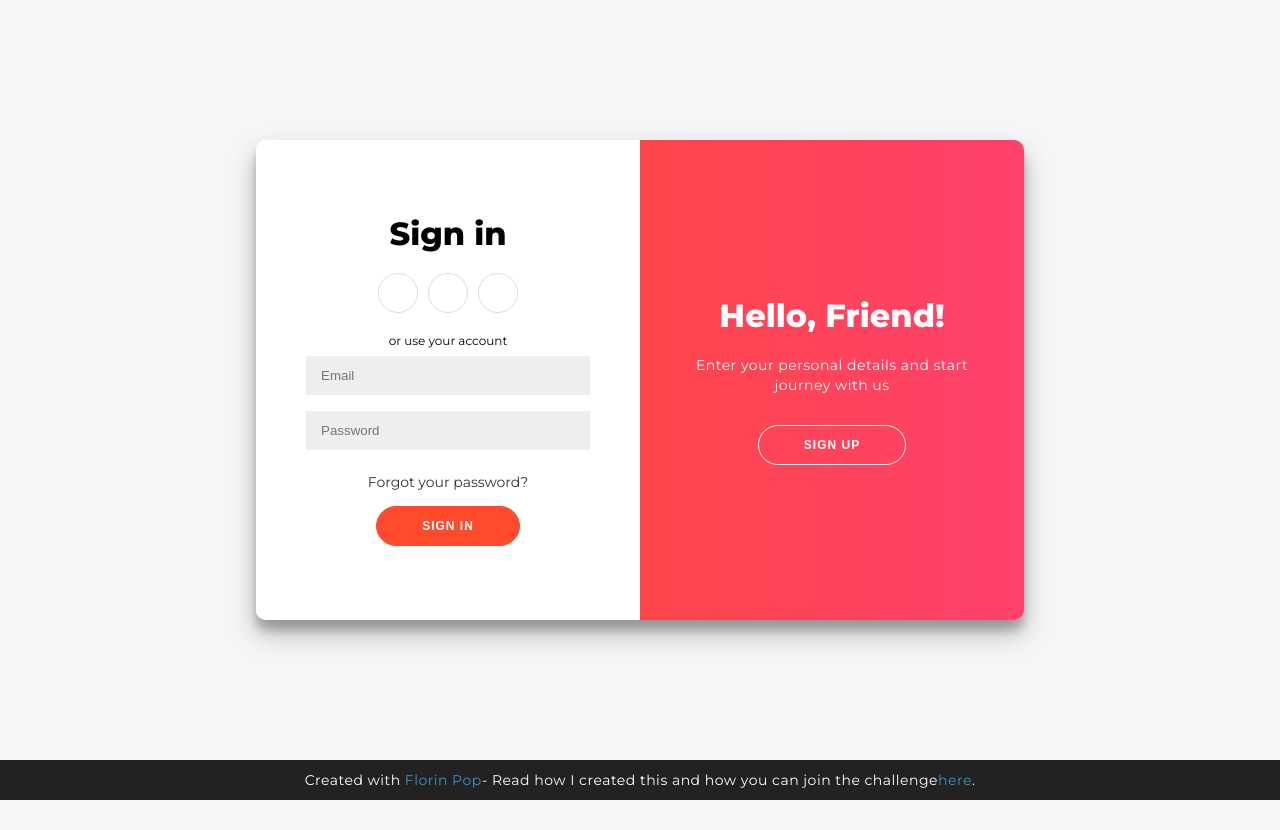
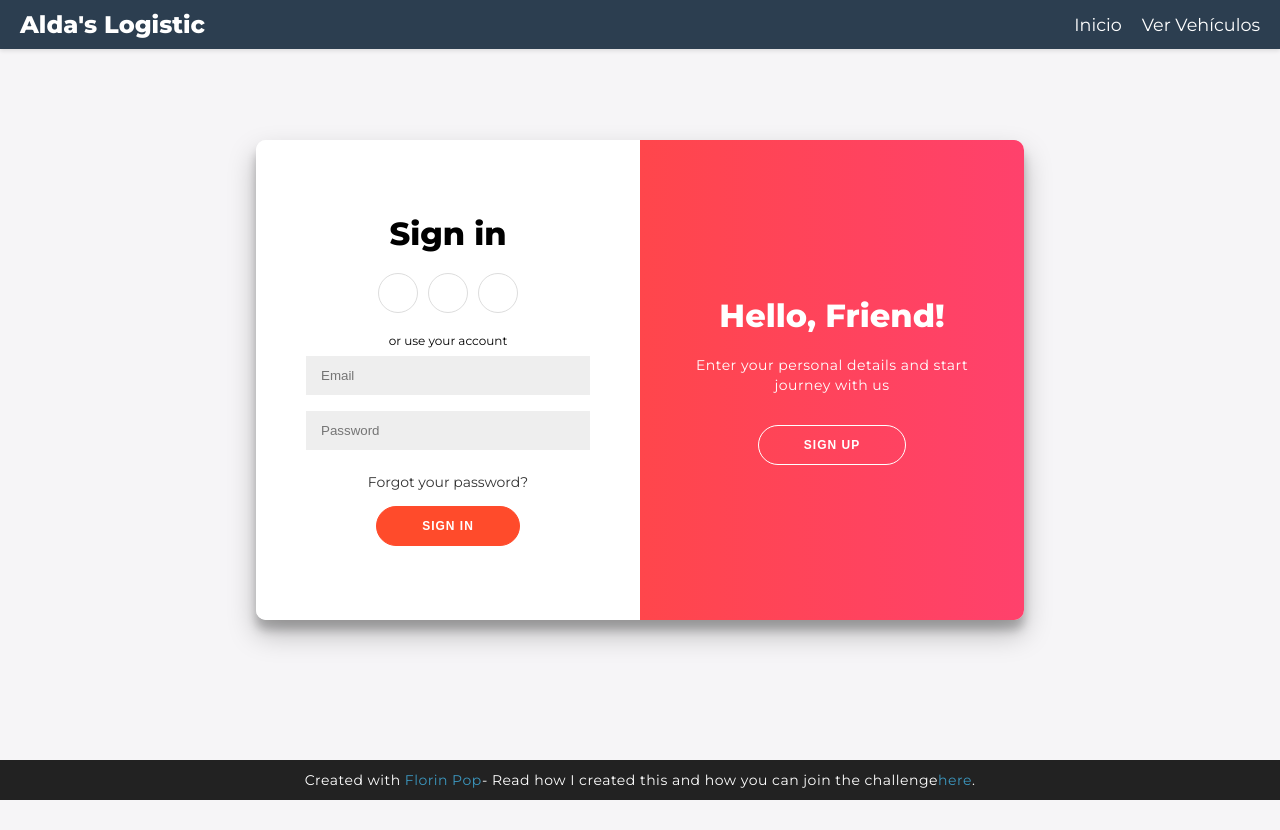
Before and after one commit to RobertoBarre25/ReactLog, a React (Create React App) app: page / in a window 1280 px wide. Built offline with nearby package versions, Linux system fonts and the light colour scheme.

Commit message:
Create NavBar and implement API in Principal.js

```diff
--- a/src/App.css
+++ b/src/App.css
@@ -36,3 +36,21 @@
     transform: rotate(360deg);
   }
 }
+/* src/App.css */
+body {
+  margin: 0;
+  font-family: Arial, sans-serif;
+  background-color: #f4f4f4;
+}
+
+.home {
+  padding: 100px 20px 20px; /* Añade espacio para la NavBar fija */
+}
+
+.home h1 {
+  color: #2c3e50;
+}
+
+.home p {
+  color: #555;
+}
--- a/src/App.js
+++ b/src/App.js
@@ -1,14 +1,17 @@
-import logo from './logo.svg';
-import './App.css';
-import { BrowserRouter as Router, Route, Routes } from 'react-router-dom';
-import Login from './Components/Login'; // Asegúrate de que la ruta sea correcta
+import logo from "./logo.svg";
+import "./App.css";
+import { BrowserRouter as Router, Route, Routes } from "react-router-dom";
+import Login from "./Components/Login"; // Asegúrate de que la ruta sea correcta
+import Home from "./Components/Principal/principal"; // Asegúrate de que la ruta sea correcta
+import NavBar from "./Components/NavBar/navBar"; // Asegúrate de que la ruta sea correcta
 
 function App() {
   return (
-
     <Router>
+      <NavBar />
       <Routes>
         <Route path="/" element={<Login />} />
+        <Route path="/home" element={<Home />} />
       </Routes>
     </Router>
   );
--- /dev/null
+++ b/src/Components/NavBar/navBar.css
@@ -0,0 +1,43 @@
+/* src/NavBar.css */
+.navbar {
+    display: flex;
+    justify-content: space-between;
+    align-items: center;
+    background-color: #2c3e50;
+    padding: 10px 20px;
+    color: white;
+    position: fixed; /* Fija la NavBar en la parte superior */
+    top: 0;
+    left: 0;
+    width: 100%;
+    z-index: 1000; /* Asegura que esté por encima de otros elementos */
+    box-shadow: 0 2px 4px rgba(0, 0, 0, 0.1); /* Sombra para dar profundidad */
+  }
+
+  .navbar-logo span {
+    font-size: 1.5em;
+    font-weight: bold;
+  }
+
+  .navbar-links {
+    list-style: none;
+    display: flex;
+    gap: 20px;
+    margin: 0;
+    padding: 0;
+  }
+
+  .navbar-links li {
+    display: inline;
+  }
+
+  .navbar-links a {
+    color: white;
+    text-decoration: none;
+    font-size: 1.1em;
+    transition: color 0.3s ease;
+  }
+
+  .navbar-links a:hover {
+    color: #1abc9c; /* Cambia el color al pasar el mouse */
+  }
--- /dev/null
+++ b/src/Components/NavBar/navBar.js
@@ -0,0 +1,24 @@
+// src/NavBar.js
+import React from 'react';
+import { Link } from 'react-router-dom'; // Para manejar rutas
+import './navBar.css';
+
+const NavBar = () => {
+  return (
+    <nav className="navbar">
+      <div className="navbar-logo">
+        <span>Alda's Logistic</span>
+      </div>
+      <ul className="navbar-links">
+        <li>
+          <Link to="/">Inicio</Link>
+        </li>
+        <li>
+          <Link to="/vehiculos">Ver Vehículos</Link>
+        </li>
+      </ul>
+    </nav>
+  );
+};
+
+export default NavBar;
--- /dev/null
+++ b/src/Components/Principal/Principal.css
@@ -0,0 +1,70 @@
+/* src/Vehiculos.css */
+.vehiculos-container {
+    display: flex;
+    overflow-x: auto; /* Permite el desplazamiento horizontal */
+    gap: 20px;
+    padding: 20px;
+    margin-top: 80px; /* Espacio para la NavBar fija */
+    scrollbar-width: thin; /* Estilo de la barra de desplazamiento (opcional) */
+    scrollbar-color: #2c3e50 #f4f4f4; /* Color de la barra de desplazamiento (opcional) */
+  }
+
+  .vehiculo-card {
+    flex: 0 0 auto; /* Evita que las cards se estiren o encogan */
+    border: 1px solid #ddd;
+    border-radius: 10px;
+    padding: 20px;
+    width: 300px; /* Ancho fijo para cada card */
+    background-color: #fff;
+    box-shadow: 0 4px 8px rgba(0, 0, 0, 0.1);
+    transition: transform 0.2s, box-shadow 0.2s;
+  }
+
+  .vehiculo-card:hover {
+    transform: translateY(-5px);
+    box-shadow: 0 6px 12px rgba(0, 0, 0, 0.15);
+  }
+
+  .vehiculo-card h2 {
+    margin: 0 0 15px;
+    font-size: 1.5em;
+    color: #2c3e50;
+  }
+
+  .vehiculo-card p {
+    margin: 0 0 10px;
+    color: #555;
+    font-size: 0.95em;
+  }
+
+  .mantenimiento-label {
+    display: inline-block;
+    padding: 6px 12px;
+    border-radius: 4px;
+    font-size: 0.9em;
+    margin-top: 15px;
+  }
+
+  .mantenimiento-label.requerido {
+    background-color: #ffcccc;
+    color: #cc0000;
+  }
+
+  .mantenimiento-label.ok {
+    background-color: #ccffcc;
+    color: #006600;
+  }
+
+  /* Estilos para la barra de desplazamiento (opcional) */
+  .vehiculos-container::-webkit-scrollbar {
+    height: 8px;
+  }
+
+  .vehiculos-container::-webkit-scrollbar-thumb {
+    background-color: #2c3e50;
+    border-radius: 4px;
+  }
+
+  .vehiculos-container::-webkit-scrollbar-track {
+    background-color: #f4f4f4;
+  }
--- /dev/null
+++ b/src/Components/Principal/principal.js
@@ -0,0 +1,59 @@
+// src/Vehiculos.js
+import React, { useEffect, useState } from 'react';
+import './Principal.css';
+
+const Vehiculos = () => {
+  const [vehiculos, setVehiculos] = useState([]);
+  const [loading, setLoading] = useState(true);
+  const [error, setError] = useState(null);
+
+  // Función para obtener los datos de la API
+  const fetchVehiculos = async () => {
+    try {
+      const response = await fetch('https://apimantenimiento.onrender.com/vehiculo/consultar');
+      if (!response.ok) {
+        throw new Error('Error al obtener los datos');
+      }
+      const data = await response.json();
+      setVehiculos(data);
+    } catch (error) {
+      setError(error.message);
+    } finally {
+      setLoading(false);
+    }
+  };
+
+  // Llamar a la función al cargar el componente
+  useEffect(() => {
+    fetchVehiculos();
+  }, []);
+
+  if (loading) {
+    return <div className="loading">Cargando...</div>;
+  }
+
+  if (error) {
+    return <div className="error">Error: {error}</div>;
+  }
+
+  return (
+    <div className="vehiculos-container">
+      {vehiculos.map((vehiculo) => (
+        <div key={vehiculo.id} className="vehiculo-card">
+          <h2>{vehiculo.modelo}</h2>
+          <p><strong>Año:</strong> {vehiculo.ano}</p>
+          <p><strong>Kilometraje:</strong> {vehiculo.kilometraje} km</p>
+          <p><strong>Estado:</strong> {vehiculo.estado}</p>
+          <p><strong>Última inspección:</strong> {new Date(vehiculo.ultima_inspeccion).toLocaleDateString()}</p>
+          {vehiculo.requiere_mantenimiento === 1 ? (
+            <span className="mantenimiento-label requerido">Requiere Mantenimiento</span>
+          ) : (
+            <span className="mantenimiento-label ok">En buen estado</span>
+          )}
+        </div>
+      ))}
+    </div>
+  );
+};
+
+export default Vehiculos;
```
